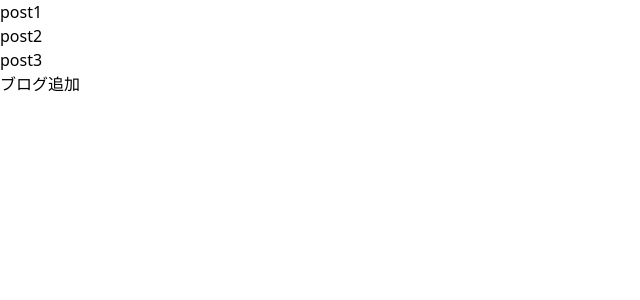
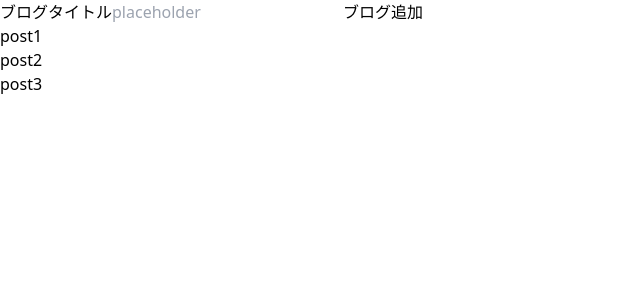
Before and after one commit to yohei04/training, a Next.js app in the folder JS/Next/pokemon-api/: page /blog in a window 1280 px wide. Shown: the top 300 px of the page, without its empty margins (0-640 px from the left). Built offline with nearby package versions, Linux system fonts and the light colour scheme; data requests are answered from the project's data file.

Commit message:
feat: add form

```diff
--- a/JS/Next/pokemon-api/src/components/Blog/BlogTemplate.tsx
+++ b/JS/Next/pokemon-api/src/components/Blog/BlogTemplate.tsx
@@ -1,25 +1,19 @@
-import { FC } from 'react'
+import { FormEvent, useState } from 'react'
 import useSWR, { useSWRConfig } from 'swr'
 import { BlogList } from '.'
 import { BASE_ENDPOINT } from '../../constant/endpoint'
 import { createBlog, fetchBlogList } from '../../lib/api/blog'
+import { BlogType } from '../../types/blog'
 
 export const BlogTemplate = () => {
   const { mutate } = useSWRConfig()
   const { data, error } = useSWR(`${BASE_ENDPOINT}/blogs`, fetchBlogList)
+  const [newBlog, setNewBlog] = useState<BlogType | undefined>()
 
-  console.log({ data })
+  const handleSubmit = async (e: FormEvent<HTMLFormElement>) => {
+    if (!data) return
 
-  if (!data || (!data && !error)) return <div>Loading...</div>
-
-  if (error) return <div>error</div>
-
-  const addBlog = async () => {
-    const newBlog = {
-      title: 'post4',
-      body: 'body4',
-      author: 'user4',
-    }
+    e.preventDefault()
     // update the local data immediately, but disable the revalidation
     mutate(`${BASE_ENDPOINT}/blogs`, [...data, newBlog], false)
 
@@ -28,11 +22,42 @@
 
     // trigger a revalidation (refetch) to make sure our local data is correct
     mutate(`${BASE_ENDPOINT}/blogs`)
+    setNewBlog(undefined)
   }
+
+  if (!data || (!data && !error)) return <div>Loading...</div>
+  if (error) return <div>error</div>
+
   return (
     <div>
+      <form onSubmit={handleSubmit}>
+        <label className="block" htmlFor="blog-title">
+          ブログタイトル
+        </label>
+        <input
+          className="mb-4 border-2 border-gray-700"
+          id="blog-title"
+          type="text"
+          placeholder="placeholder"
+          onChange={(e) =>
+            setNewBlog({
+              title: e.target.value,
+              body: `body${data.length + 1}`,
+              author: `user${data.length + 1}`,
+              id: data.length + 1,
+            })
+          }
+          value={newBlog?.title ?? ''}
+        />
+        <button
+          className="border-2 border-blue-700 bg-blue-500"
+          type="submit"
+          disabled={!newBlog?.title}
+        >
+          ブログ追加
+        </button>
+      </form>
       <BlogList blogList={data} />
-      <button onClick={addBlog}>ブログ追加</button>
     </div>
   )
 }
--- a/JS/Next/pokemon-api/tailwind.config.js
+++ b/JS/Next/pokemon-api/tailwind.config.js
@@ -1,6 +1,9 @@
 module.exports = {
   content: [],
-  purge: ['./pages/**/*.{js,ts,jsx,tsx}', './components/**/*.{js,ts,jsx,tsx}'],
+  purge: [
+    'src/pages/**/*.{js,ts,jsx,tsx}',
+    'src/components/**/*.{js,ts,jsx,tsx}',
+  ],
   theme: {
     extend: {},
   },
```
